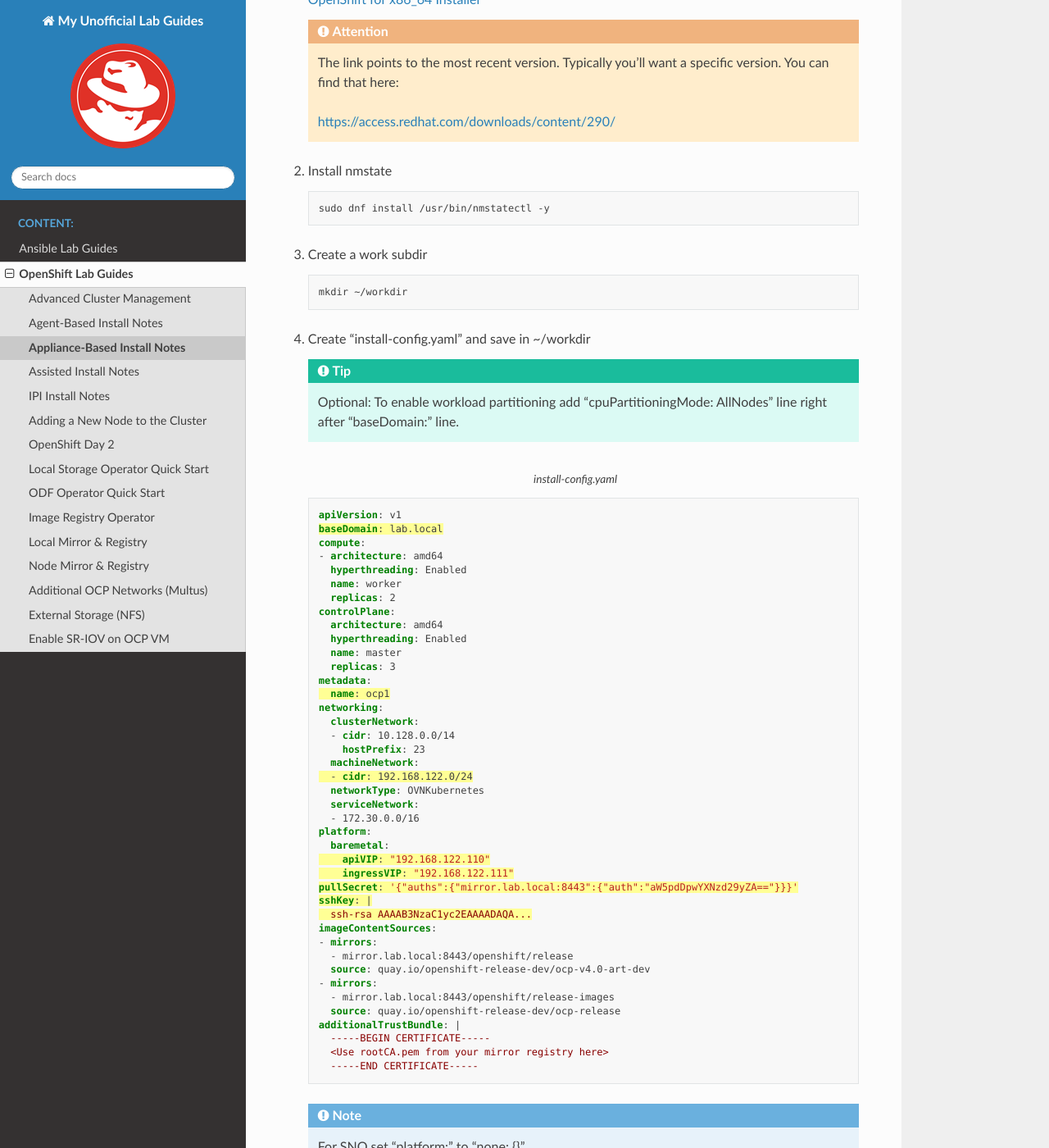
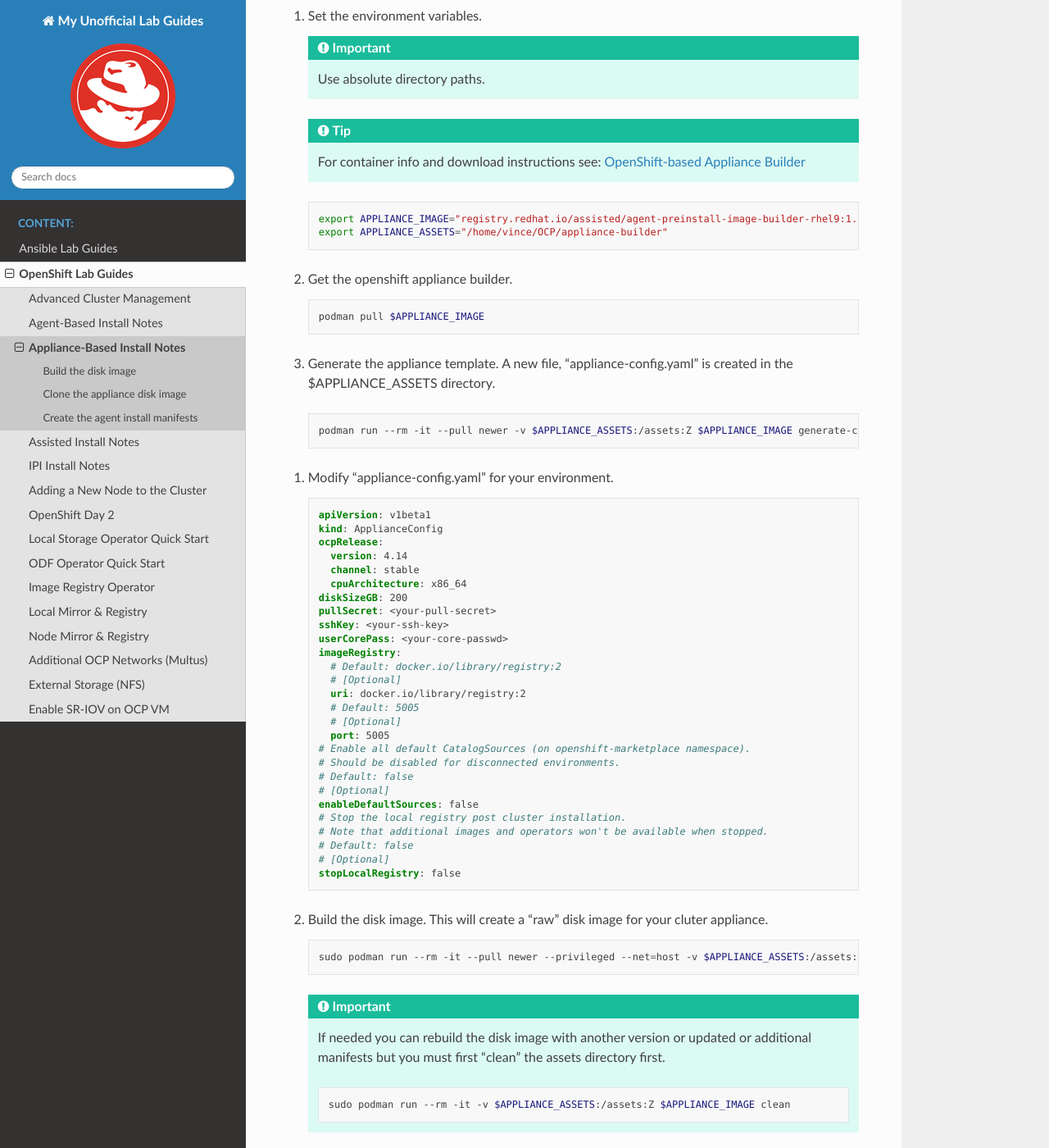
Before and after one commit to vtog/labGuides, a Sphinx documentation site: the page built from source/ocp/appliance-based-installer-notes.rst, in a window 1280 px wide and 1400 px high, scrolled down 621 px. Shown: the whole window at 82% size. Built offline with Sphinx 7.4.7 and the Read the Docs theme 2.0.0, drawn with Linux system fonts in a browser that asks for light colours; pages that are not in the unit, such as notebooks, are missing from menus; some of the changed text lies outside the part shown.

Commit message:
new appliance based steps

```diff
--- a/source/ocp/appliance-based-installer-notes.rst
+++ b/source/ocp/appliance-based-installer-notes.rst
@@ -5,7 +5,7 @@
 Agent Based Installer.
 
 .. seealso:: My notes are based on the following Red Hat Article. For a more
-   thorough explanation of the process: `OpenShift-based Appliance Builder User
+   thorough explanation of the process see: `OpenShift-based Appliance Builder User
    Guide <https://access.redhat.com/articles/7065136>`_
 
 .. tip:: Check disk performance for etcd with "fio". It's critical to have a
@@ -19,14 +19,116 @@
 
       podman run --volume /var/lib/etcd:/var/lib/etcd:Z quay.io/openshift-scale/etcd-perf
 
-#. Download the latest openshift-install utility found here:
+Build the disk image
+--------------------
 
-   `OpenShift for x86_64 Installer <https://mirror.openshift.com/pub/openshift-v4/x86_64/clients/ocp/stable/openshift-install-linux.tar.gz>`_
+#. Set the environment variables.
 
-   .. attention:: The link points to the most recent version. Typically you'll
-      want a specific version. You can find that here:
+   .. important:: Use absolute directory paths.
 
-      `<https://access.redhat.com/downloads/content/290/>`_
+   .. tip:: For container info and download instructions see:
+      `OpenShift-based Appliance Builder
+      <https://catalog.redhat.com/software/containers/assisted/agent-preinstall-image-builder-rhel9/65a55174031d94dbea7f2e00?architecture=amd64&image=66314d3a84d042ce9f6acbaf&container-tabs=overview>`_
+
+   .. code-block:: bash
+
+      export APPLIANCE_IMAGE="registry.redhat.io/assisted/agent-preinstall-image-builder-rhel9:1.0-1714506949"
+      export APPLIANCE_ASSETS="/home/vince/OCP/appliance-builder"
+
+#. Get the openshift appliance builder.
+
+   .. code-block:: bash
+
+      podman pull $APPLIANCE_IMAGE
+
+#.  Generate the appliance template. A new file, "appliance-config.yaml" is
+    created in the $APPLIANCE_ASSETS directory.
+
+   .. code-block:: bash
+
+      podman run --rm -it --pull newer -v $APPLIANCE_ASSETS:/assets:Z $APPLIANCE_IMAGE generate-config
+
+#. Modify "appliance-config.yaml" for your environment.
+
+   .. code-block:: yaml
+
+      apiVersion: v1beta1
+      kind: ApplianceConfig
+      ocpRelease:
+        version: 4.14
+        channel: stable
+        cpuArchitecture: x86_64
+      diskSizeGB: 200
+      pullSecret: <your-pull-secret>
+      sshKey: <your-ssh-key>
+      userCorePass: <your-core-passwd>
+      imageRegistry:
+        # Default: docker.io/library/registry:2
+        # [Optional]
+        uri: docker.io/library/registry:2
+        # Default: 5005
+        # [Optional]
+        port: 5005
+      # Enable all default CatalogSources (on openshift-marketplace namespace).
+      # Should be disabled for disconnected environments.
+      # Default: false
+      # [Optional]
+      enableDefaultSources: false
+      # Stop the local registry post cluster installation.
+      # Note that additional images and operators won't be available when stopped.
+      # Default: false
+      # [Optional]
+      stopLocalRegistry: false
+
+#. Build the disk image. This will create a "raw" disk image for your cluter
+   appliance.
+
+   .. code-block:: bash
+
+      sudo podman run --rm -it --pull newer --privileged --net=host -v $APPLIANCE_ASSETS:/assets:Z $APPLIANCE_IMAGE build
+
+   .. important:: If needed you can rebuild the disk image with another version
+      or updated or additional manifests but you must first "clean" the assets
+      directory first.
+
+      .. code-block:: bash
+
+         sudo podman run --rm -it -v $APPLIANCE_ASSETS:/assets:Z $APPLIANCE_IMAGE clean
+
+   .. note: The clean command keeps the cache folder under assets intact. To
+      clean the entire cache as well, use the --cache flag with the clean
+      command.
+
+Clone the appliance disk image
+------------------------------
+
+In my environment I'm using libvirt.
+
+#. Convert the raw image to qcow2.
+
+   .. code-block:: bash
+
+      qemu-img convert -O qcow2 appliance.raw appliance-4.14.30.qcow2
+
+#. Create a disk image for each node and copy to the destination storage pool.
+   In my case 3 nodes host11-13.
+
+   .. code-block:: bash
+
+      for i in {11..13}; do cp appliance-4.14.30.qcow2 /local/host$i.qcow2; done;
+
+.. tip:: For baremetal you can copy the raw image to the destination drive
+
+   .. code-block:: bash
+
+      dd if=appliance.raw of=/dev/sda bs=1M status=progress
+
+
+Create the agent install manifests
+----------------------------------
+
+#. Download the version specific openshift-install utility. You can find that
+   here: `<https://access.redhat.com/downloads/content/290/>`_
 
 #. Install nmstate
 
@@ -76,20 +178,9 @@
         baremetal:
           apiVIP: "192.168.122.110"
           ingressVIP: "192.168.122.111"
-      pullSecret: '{"auths":{"mirror.lab.local:8443":{"auth":"aW5pdDpwYXNzd29yZA=="}}}'
+      pullSecret: '{"auths":{"":{"auth":"dXNlcjpwYXNz"}}}'
       sshKey: |
-        ssh-rsa AAAAB3NzaC1yc2EAAAADAQA...
-      imageContentSources:
-      - mirrors:
-        - mirror.lab.local:8443/openshift/release
-        source: quay.io/openshift-release-dev/ocp-v4.0-art-dev
-      - mirrors:
-        - mirror.lab.local:8443/openshift/release-images
-        source: quay.io/openshift-release-dev/ocp-release
-      additionalTrustBundle: |
-        -----BEGIN CERTIFICATE-----
-        <Use rootCA.pem from your mirror registry here>
-        -----END CERTIFICATE-----
+        <your-ssh-key>
 
    .. note:: For SNO set "platform:" to "none: {}".
 
@@ -272,7 +363,12 @@
 
    .. code-block:: bash
 
-      openshift-install agent create image --dir workdir
+      openshift-install agent create config-image --dir workdir
+
+   .. note:: This is not a bootable image. It contains all the necessary
+      information to build the cluster. The boot image is contained on the disk
+      images created earlier.
+
 
 #. Boot the VM's with the ISO created in the previous step. Follow the progress
    with the following command:
@@ -280,28 +376,3 @@
    .. code-block:: bash
 
       openshift-install agent wait-for install-complete --dir workdir
-
-.. note:: For my environment I manually set the MAC addresses for the VM's
-   primary interface using the following patterns.
-
-   .. code-block:: yaml
-
-      <host mac='52:54:00:f4:16:11' ip='192.168.122.11'/>
-      <host mac='52:54:00:f4:16:12' ip='192.168.122.12'/>
-      <host mac='52:54:00:f4:16:13' ip='192.168.122.13'/>
-
-      <host mac='52:54:00:f4:16:21' ip='192.168.122.21'/>
-      <host mac='52:54:00:f4:16:22' ip='192.168.122.22'/>
-      <host mac='52:54:00:f4:16:23' ip='192.168.122.23'/>
-
-      <host mac='52:54:00:f4:16:31' ip='192.168.122.31'/>
-      <host mac='52:54:00:f4:16:32' ip='192.168.122.32'/>
-      <host mac='52:54:00:f4:16:33' ip='192.168.122.33'/>
-
-      <host mac='52:54:00:f4:16:41' ip='192.168.122.41'/>
-      <host mac='52:54:00:f4:16:42' ip='192.168.122.42'/>
-      <host mac='52:54:00:f4:16:43' ip='192.168.122.43'/>
-
-      <host mac='52:54:00:f4:16:51' ip='192.168.122.51'/>
-      <host mac='52:54:00:f4:16:52' ip='192.168.122.52'/>
-      <host mac='52:54:00:f4:16:53' ip='192.168.122.53'/>
```
